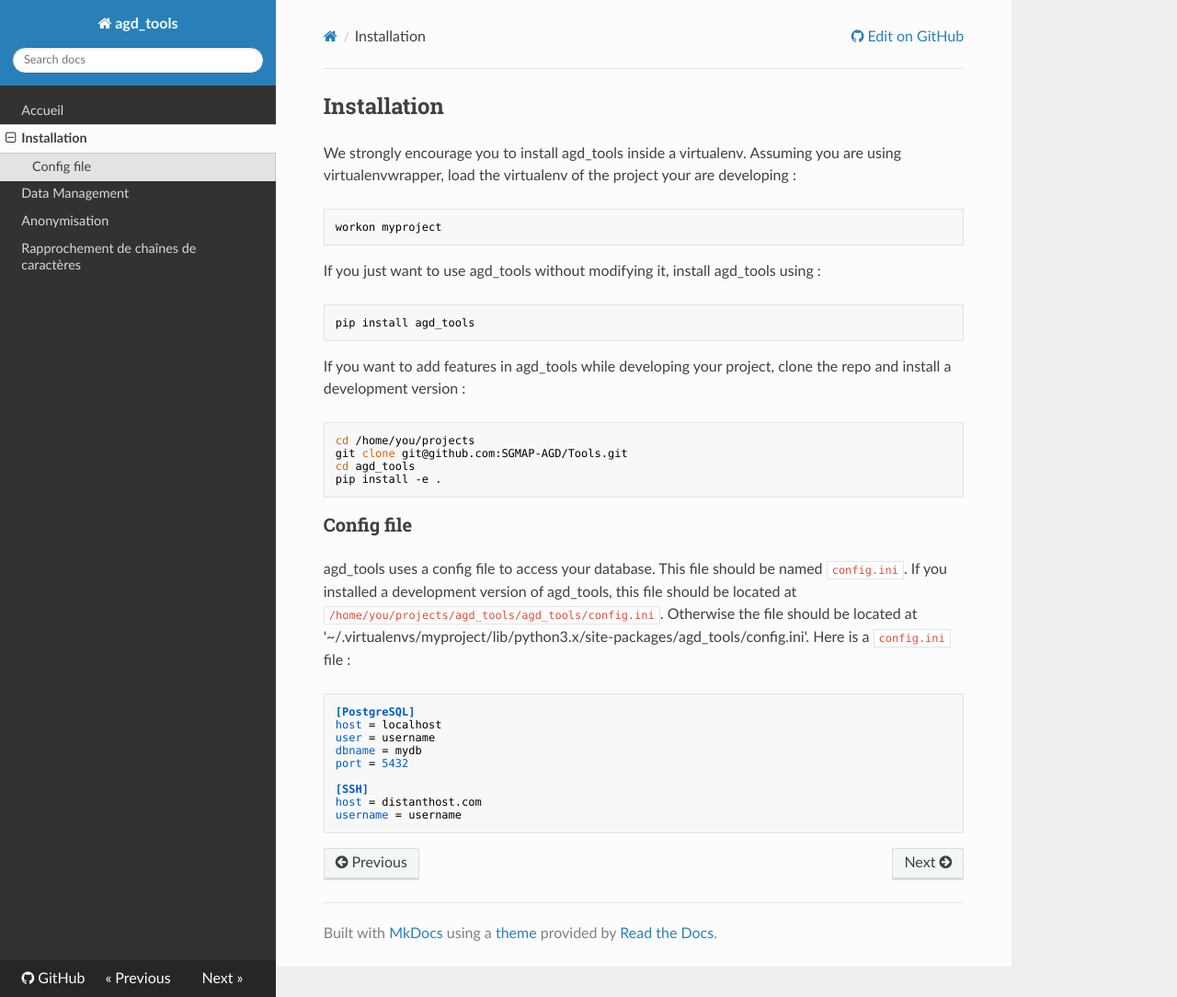
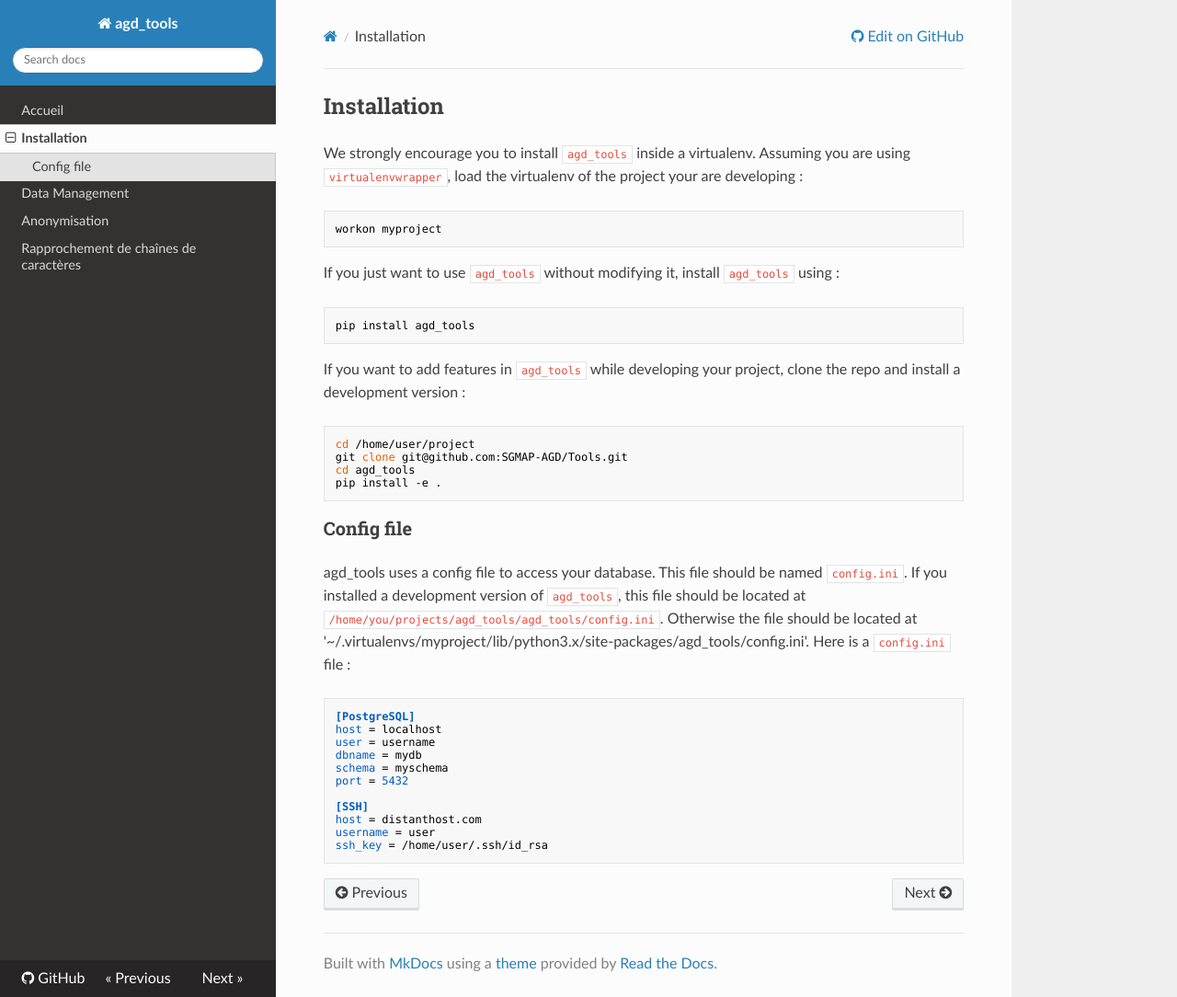
Before and after one commit to SGMAP-AGD/Tools, an MkDocs documentation site: the page built from docs/installation.md, in a window 1280 px wide and 1084 px high. Shown: the whole window at 92% size. Built offline with MkDocs 1.6.1, drawn with Linux system fonts in a browser that asks for light colours; nearby versions of some CDN libraries; old or Windows-style settings are respelled for this version of MkDocs.

Commit message:
pg documentation

````diff
--- a/docs/installation.md
+++ b/docs/installation.md
@@ -1,21 +1,21 @@
 ## Installation
 
-We strongly encourage you to install agd_tools inside a virtualenv. Assuming you are using virtualenvwrapper, load the virtualenv of the project your are developing :
+We strongly encourage you to install `agd_tools` inside a virtualenv. Assuming you are using `virtualenvwrapper`, load the virtualenv of the project your are developing :
 
 ```bash
 workon myproject
 ```
 
-If you just want to use agd_tools without modifying it, install agd_tools using :
+If you just want to use `agd_tools` without modifying it, install `agd_tools` using :
 
 ```bash
 pip install agd_tools
 ```
 
-If you want to add features in agd_tools while developing your project, clone the repo and install a development version :
+If you want to add features in `agd_tools` while developing your project, clone the repo and install a development version :
 
 ```bash
-cd /home/you/projects
+cd /home/user/project
 git clone git@github.com:SGMAP-AGD/Tools.git
 cd agd_tools
 pip install -e .
@@ -23,16 +23,18 @@
 
 ### Config file
 
-agd_tools uses a config file to access your database. This file should be named `config.ini`. If you installed a development version of agd_tools, this file should be located at `/home/you/projects/agd_tools/agd_tools/config.ini`. Otherwise the file should be located at '~/.virtualenvs/myproject/lib/python3.x/site-packages/agd_tools/config.ini'. Here is a `config.ini` file :
+agd_tools uses a config file to access your database. This file should be named `config.ini`. If you installed a development version of `agd_tools`, this file should be located at `/home/you/projects/agd_tools/agd_tools/config.ini`. Otherwise the file should be located at '~/.virtualenvs/myproject/lib/python3.x/site-packages/agd_tools/config.ini'. Here is a `config.ini` file :
 
 ```ini
 [PostgreSQL]
 host = localhost
 user = username
 dbname = mydb
+schema = myschema
 port = 5432
 
 [SSH]
 host = distanthost.com
-username = username
+username = user
+ssh_key = /home/user/.ssh/id_rsa
 ```
````
Also changed, not shown: docs/data_management.md (+3 -1 lines).
